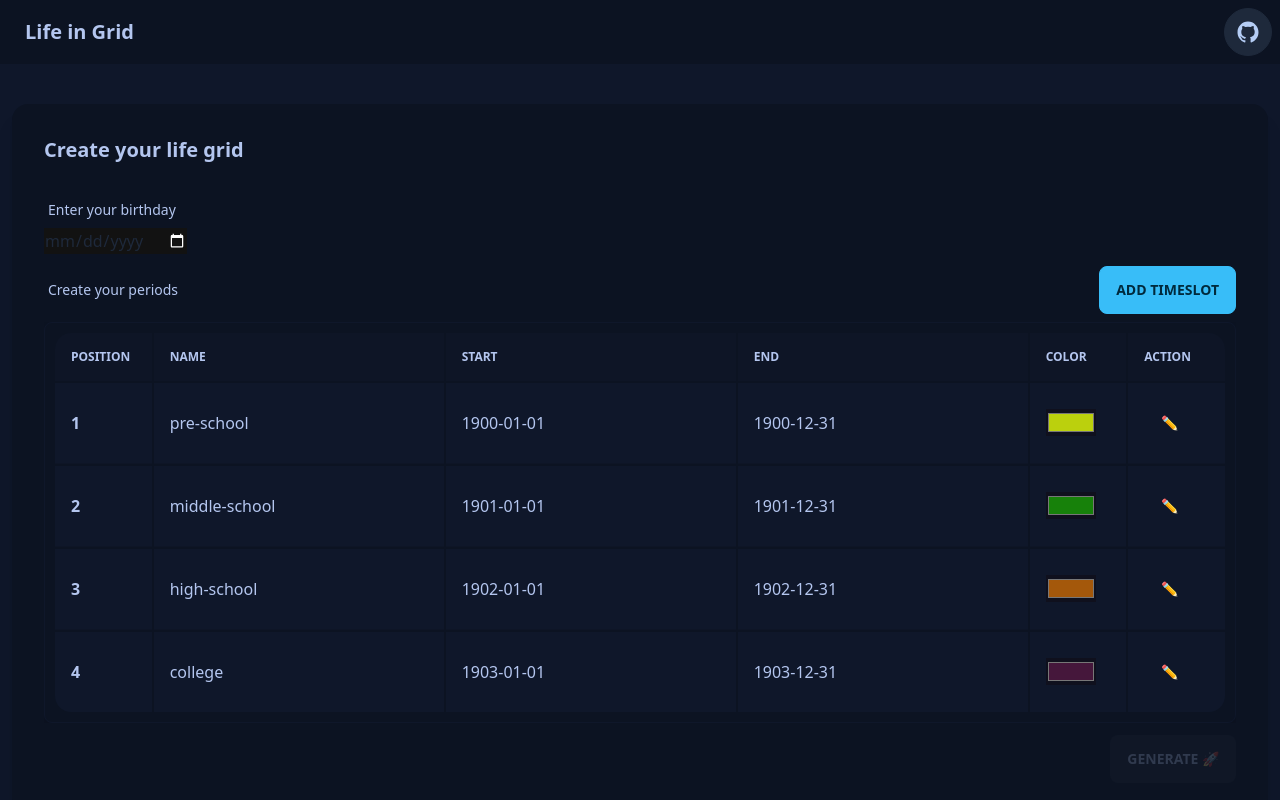
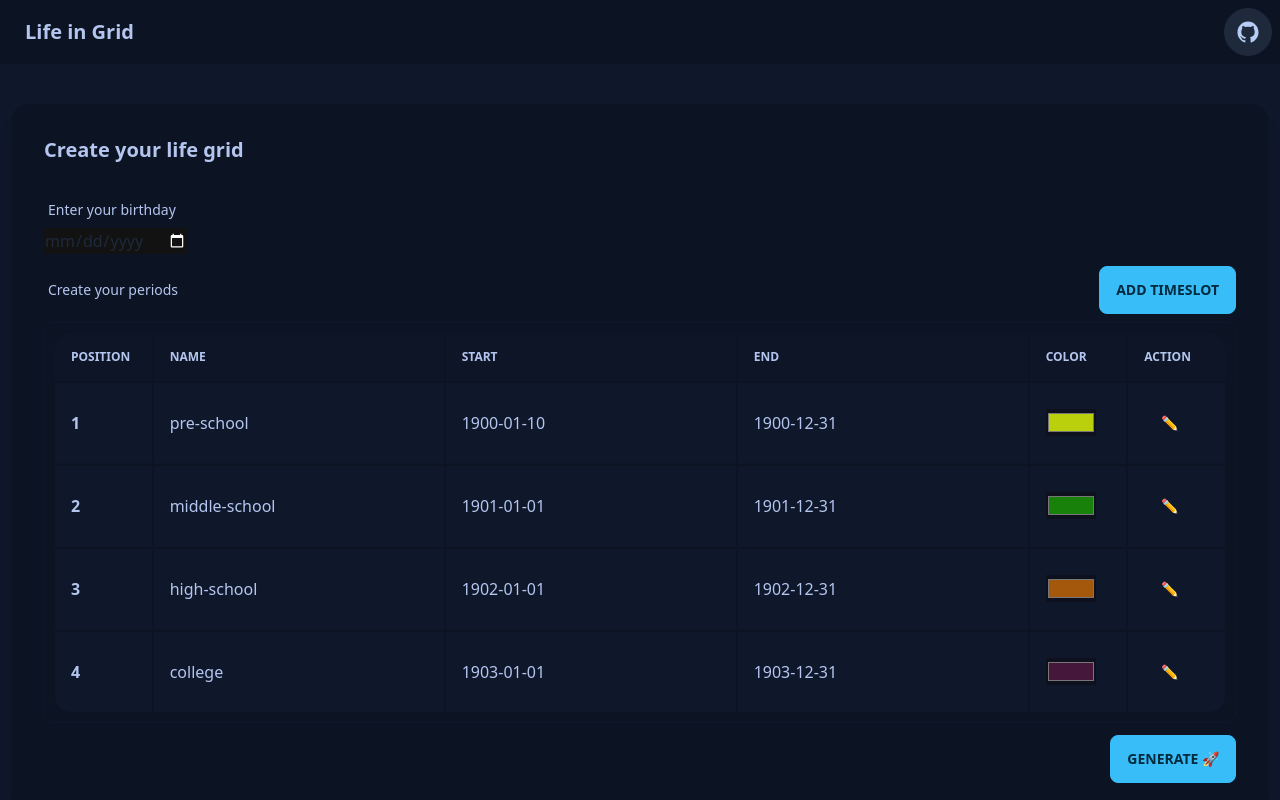
Before and after one commit to guillaume-gomez/life-in-grid, a React (Create React App) app: page /create in a window 1280 px wide. Shown: the top 800 px of the page. Built offline with nearby package versions, Linux system fonts and the light colour scheme.

Commit message:
improve FormView design

```diff
--- /dev/null
+++ b/src/DatePicker.css
@@ -0,0 +1,3 @@
+::-webkit-calendar-picker-indicator {
+    filter: invert(1);
+}
--- a/src/FormView.tsx
+++ b/src/FormView.tsx
@@ -1,4 +1,5 @@
 import React, { useState } from 'react';
+import { useNavigate } from "react-router-dom";
 import DatePicker from "./DatePicker";
 import { Period } from "./interfaces";
 
@@ -9,7 +10,7 @@
 }
 
 const defaultPeriods : PeriodForm[] = [
-  { name: "pre-school", color: "#bbd00d", start: "1900-01-01", end: "1900-12-31", edit: false },
+  { name: "pre-school", color: "#bbd00d", start: "1900-01-10", end: "1900-12-31", edit: false },
   { name: "middle-school", color: "#17810a", start: "1901-01-01", end: "1901-12-31", edit: false },
   { name: "high-school", color: "#a4580b", start: "1902-01-01", end: "1902-12-31", edit: false },
   { name: "college", color: "#45173b", start: "1903-01-01", end: "1903-12-31", edit: false },
@@ -17,7 +18,8 @@
 
 function FormView() {
   const [periods, setPeriods] = useState<PeriodForm[]>(defaultPeriods);
-  const [birthday, setBirthday] = useState<string>("");
+  const [birthday, setBirthday] = useState<string>("1900-01-01");
+  const navigate = useNavigate();
 
   function onChangeItem(index: number, name: keyof PeriodForm, value: unknown) : void {
     if(name === "edit") {
@@ -57,6 +59,18 @@
   function isValid() : boolean {
     const invalidPeriods = periods.filter(period => period.start === "" || period.end === "");
     return birthday !== "" && periods.length > 0 && invalidPeriods.length === 0;
+  }
+
+  function generate() {
+    let params = new URLSearchParams();
+    params.append("birthday", birthday);
+    params.append("period-length", periods.length.toString());
+    periods.forEach((period, index) => {
+      Object.entries(period).forEach(([key, value]) => {
+        params.append(`periods[${index}][${key}]`, value.toString());
+      })
+    });
+    navigate(`/?${params.toString()}`);
   }
 
   return (
@@ -110,7 +124,7 @@
             </div>
           </div>
           <div className="card-actions justify-end">
-            <button className="btn btn-primary" disabled={!isValid()}>Generate 🚀</button>
+            <button className="btn btn-primary" disabled={!isValid()} onClick={generate}>Generate 🚀</button>
           </div>
         </div>
       </div>
```
